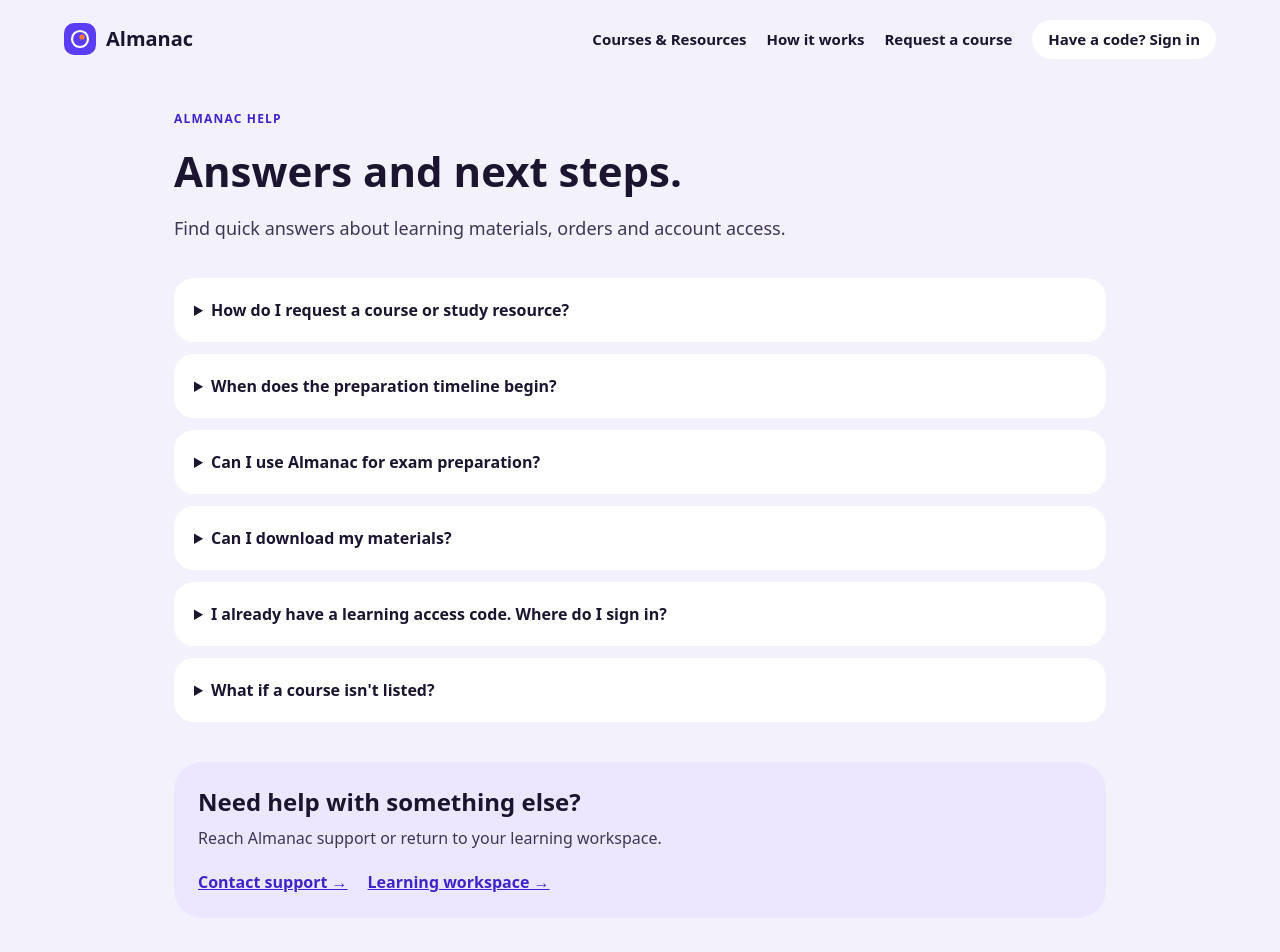
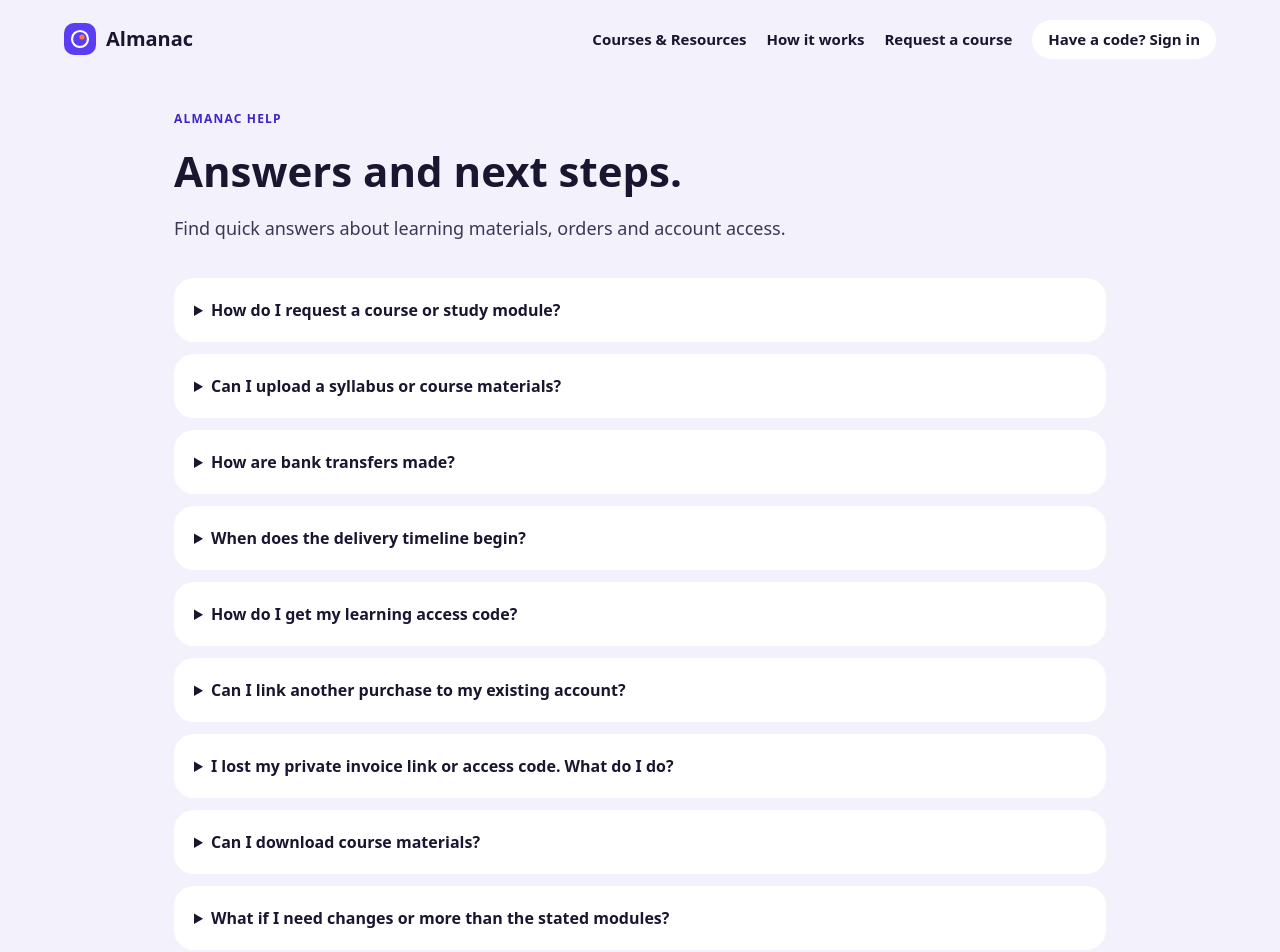
Before and after one commit to StudyMate-N/almanac, a Next.js app: page /help in a window 1280 px wide. Shown: the top 952 px of the page. Built offline with nearby package versions, Linux system fonts and the light colour scheme.

Commit message:
Cover syllabus uploads, manual payment, account recovery, delivery and support in FAQ

```diff
--- a/src/app/help/page.tsx
+++ b/src/app/help/page.tsx
@@ -5,12 +5,16 @@ import { SiteHeader, SiteFooter } from "@/components/site/chrome";
 export const metadata: Metadata = { title: "Help & Support", description: "Help with Almanac courses, study resources, learning requests and workspace access." };
 
 const questions = [
-  ["How do I request a course or study resource?", "Choose a listed course or open the custom request page. Select your package, formats, delivery method, and timeline before submitting."],
-  ["When does the preparation timeline begin?", "The selected turnaround starts after payment and all required materials have been received. No payment is collected by the initial request form."],
-  ["Can I use Almanac for exam preparation?", "Yes. Choose the Exam Preparation Pack or select custom study materials, including practice and exam simulations when available."],
-  ["Can I download my materials?", "Supported files can be included in your order. Interactive features such as scored practice and progress tracking require the learning workspace."],
-  ["I already have a learning access code. Where do I sign in?", "Use the Learning Workspace link and enter your existing code to access your assigned course."],
-  ["What if a course isn't listed?", "You can request a course for a subject, exam, or specific study need even when it is not shown in the catalog."],
+ ["How do I request a course or study module?", "Choose a package and describe your course or exam. Your core lessons, videos, visuals and practice are included. Add only clearly priced extra resources if you need them."],
+ ["Can I upload a syllabus or course materials?", "Yes. Course files are optional and help staff personalize your modules. Upload them while ordering or later via the private invoice link; do not share school passwords, private patient records, or confidential third-party materials."],
+ ["How are bank transfers made?", "Your invoice shows the exact fixed CAD amount, bank details and an invoice reference. Transfer to the beneficiary shown, then report your bank reference or upload a receipt in the secure form. Staff verify actual bank receipt independently."],
+ ["When does the delivery timeline begin?", "Payment verification alone does not start production. Staff confirm all required course materials have arrived, start preparation, and show a target delivery date in your learning orders."],
+ ["How do I get my learning access code?", "After staff verify the bank transfer, they issue a code to the email attached to your invoice. Sign in under Learning Workspace, then open My orders & delivered files. Your resources appear as staff approve and release them."],
+ ["Can I link another purchase to my existing account?", "Yes. After payment verification, use the 'Already have an account? Link this order' option on that invoice while signed in with the same email address."],
+ ["I lost my private invoice link or access code. What do I do?", "Contact support@unemployedproff.com with your invoice reference. After confirming your identity and email, an authorized owner can reissue your link or reset your code. An old link or code stops working after replacement."],
+ ["Can I download course materials?", "Yes, for supported resources released to your paid order. Interactive practice and automatic progress tracking require the applicable workspace tools."],
+ ["What if I need changes or more than the stated modules?", "Review the learning plan shared by staff. You can ask for corrections within the agreed scope; adding new modules or more extensive resources requires a separately priced enhancement."],
+ ["What if I sent payment but it hasn't appeared?", "Use the invoice's payment-report form, or contact support with your invoice reference. Do not transfer twice without checking; international bank settlement can take time."],
 ] as const;
 export default function HelpPage() {
   return <div className="min-h-screen bg-ground text-ink"><SiteHeader/>
```
